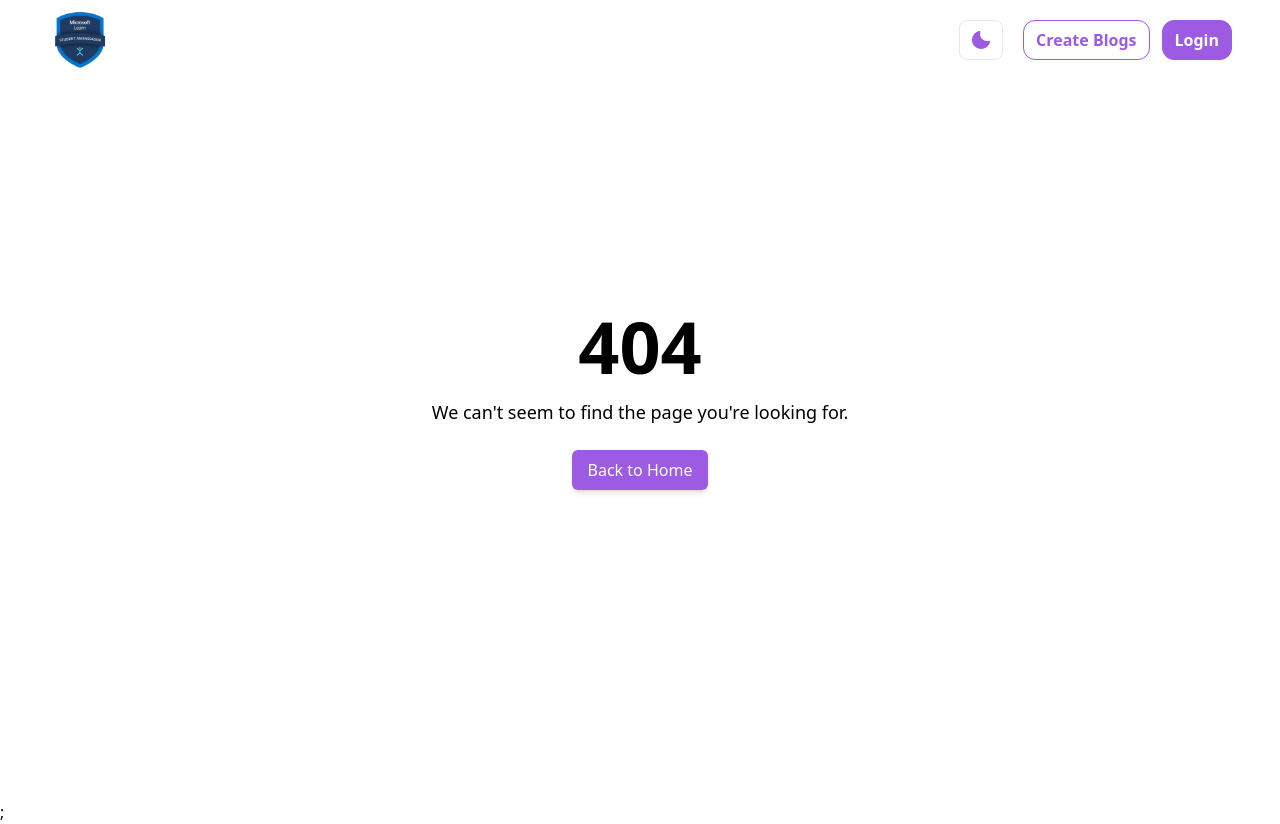
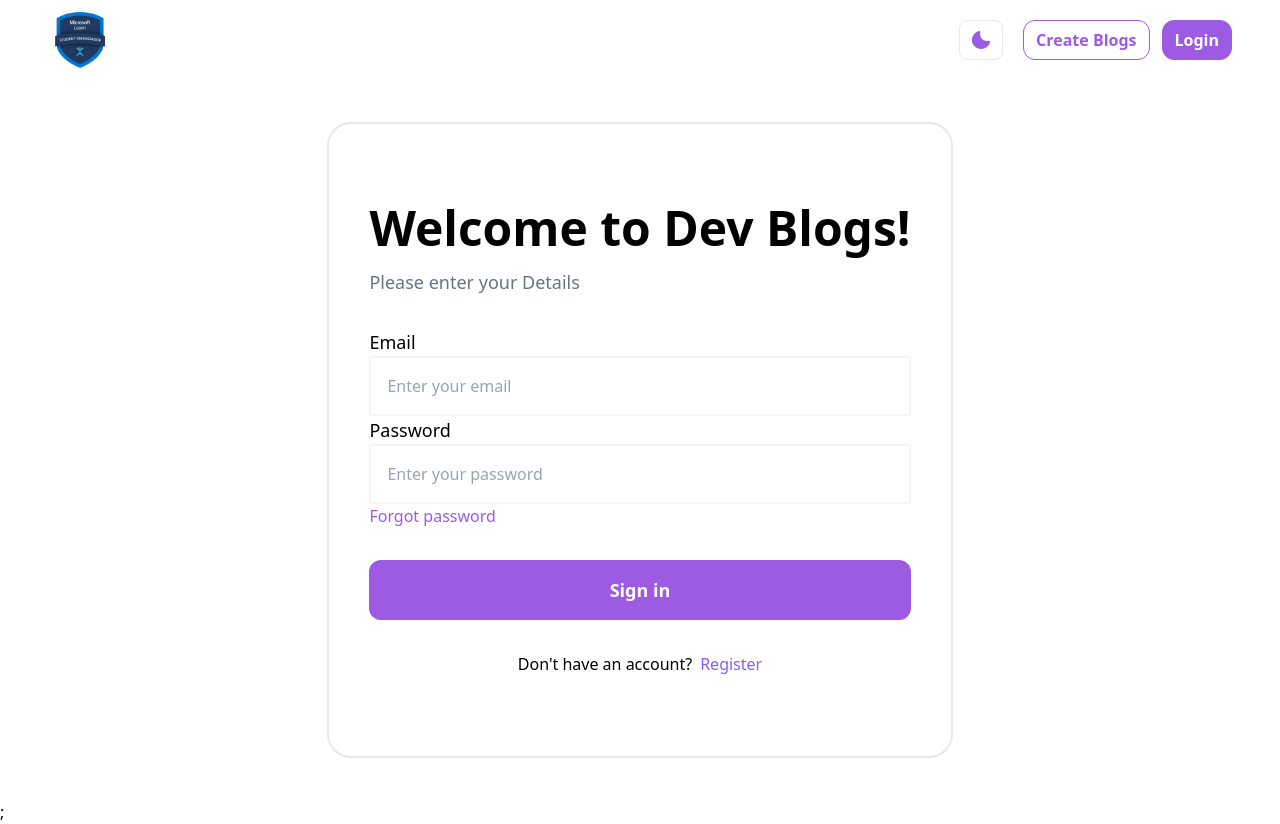
Before and after one commit to MLSAKIIT/devblogs-frontend, a React (Vite) app: page /login in a window 1280 px wide. Before the commit this address had no page. Built offline with nearby package versions, Linux system fonts and the light colour scheme.

Commit message:
feature:login page created for /login route

```diff
--- a/src/App.jsx
+++ b/src/App.jsx
@@ -3,6 +3,7 @@ import Home from "./pages/Home";
 import NavBar from "./components/NavBar";
 import CreateBlogs from "./pages/CreateBlogs";
 import PageNotFound from "./pages/PageNotFound";
+import Login from "./pages/Login";
 
 const router = createBrowserRouter([
   {
@@ -12,6 +13,10 @@ const router = createBrowserRouter([
   {
     path: "/create",
     element: <CreateBlogs />,
+  },
+  {
+    path: "/login",
+    element: <Login />,
   },
   {
     path: "*",
--- /dev/null
+++ b/src/components/LoginForm.jsx
@@ -0,0 +1,62 @@
+import { useState } from "react";
+
+const LoginForm = () => {
+  const [email, setEmail] = useState("");
+  const [password, setPassword] = useState("");
+
+  const handleLogin = () => {
+    //auth logic here.
+  };
+
+  return (
+    <div className={` px-10 py-20 rounded-3xl border-2 border-gray-200`}>
+      <h1 className="text-5xl font-semibold">Welcome to Dev Blogs!</h1>
+      <p className="font-medium text-lg text-gray-500 mt-4">
+        Please enter your Details
+      </p>
+      <div className="mt-8 ">
+        <div>
+          <label className="text-lg font-medium">Email</label>
+          <input
+            value={email}
+            className="w-full border-2 border-gray-100 roundex-xl p-4 bg-transparent rounded-sm"
+            type="email"
+            onChange={(e) => setEmail(e.target.value)}
+            placeholder="Enter your email"
+          />
+        </div>
+        <div>
+          <label className="text-lg font-medium">Password</label>
+          <input
+            value={password}
+            className="w-full border-2 border-gray-100 roundex-xl p-4 bg-transparent rounded-sm"
+            type="password"
+            onChange={(e) => setPassword(e.target.value)}
+            placeholder="Enter your password"
+          />
+        </div>
+        <div>
+          <button className="font-medium text-base text-primary hover:opacity-75 transition-opacity duration-300">
+            Forgot password
+          </button>
+        </div>
+        <div className="mt-8 flex flex-col gap-y-4">
+          <button
+            onClick={handleLogin}
+            className="active:scale-[.98] active:duration-75 transition-all hover:scale-[1.01]  ease-in-out transform py-4 bg-primary rounded-xl text-white font-bold text-lg hover:opacity-75 transition-opacity duration-300"
+          >
+            Sign in
+          </button>
+        </div>
+        <div className="mt-8 flex justify-center items-center">
+          <p className="font-medium text-base"> Don&apos;t have an account?</p>
+          <button className="ml-2 font-medium text-base text-violet-500 hover:opacity-75 transition-opacity duration-300">
+            Register
+          </button>
+        </div>
+      </div>
+    </div>
+  );
+};
+
+export default LoginForm;
--- /dev/null
+++ b/src/pages/Login.jsx
@@ -0,0 +1,13 @@
+import LoginForm from "../components/LoginForm";
+
+const Login = () => {
+  return (
+    <div className="flex w-full h-screen">
+      <div className="w-full mt-20 flex items-center justify-center ">
+        <LoginForm />
+      </div>
+    </div>
+  );
+};
+
+export default Login;
```
